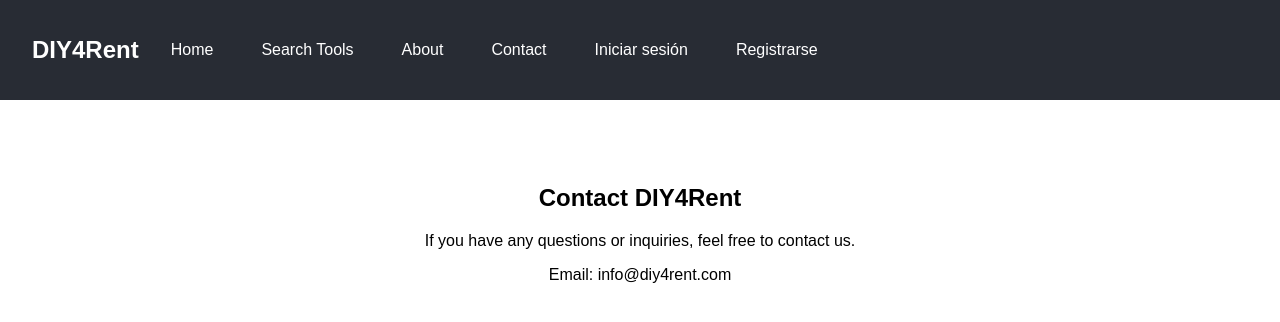
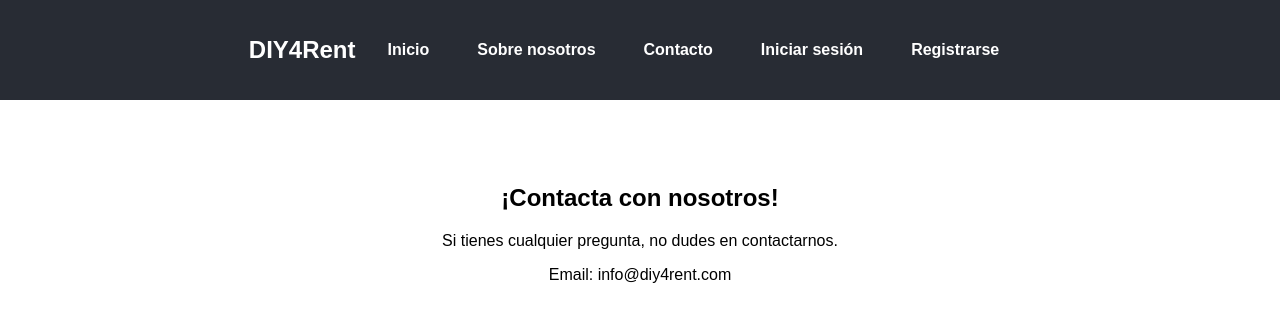
Before and after one commit to GerardoZapicoLopezNeira/ISST_GRUPO7_23_24, a React (Create React App) app in the folder frontend/: page /contact in a window 1280 px wide. Shown: the top 322 px of the page. Built offline with nearby package versions, Linux system fonts and the light colour scheme.

Commit message:
Depurado frontend

```diff
--- a/frontend/src/App.css
+++ b/frontend/src/App.css
@@ -15,7 +15,7 @@ body {
   background-color: #282c34;
   color: white;
   display: flex;
-  justify-content: space-between;
+  justify-content: center;
   align-items: center;
   padding: 1rem 2rem; /* Padding for navbar content */
 }
@@ -36,6 +36,7 @@ body {
   list-style: none;
   margin: 0;
   padding: 0;
+  font-weight: bold;
 }
 
 .menu-item {
--- a/frontend/src/App.js
+++ b/frontend/src/App.js
@@ -83,21 +83,23 @@ function App() {
             <h1 className="logo">DIY4Rent</h1>
             <ul className="menu">
               <li className="menu-item">
-                <Link to="/">Home</Link>
+                <Link to="/">Inicio</Link>
               </li>
+{/*
               <li className="menu-item">
-                <Link to="/search">Search Tools</Link>
+                <Link to="/search">Busca herramientas</Link>
               </li>
+*/}
               {getAuthToken() !== null &&
                 <li className="menu-item">
                   <Link to="/user">Mi cuenta</Link>
                 </li>
               }
               <li className="menu-item">
-                <Link to="/about">About</Link>
+                <Link to="/about">Sobre nosotros</Link>
               </li>
               <li className="menu-item">
-                <Link to="/contact">Contact</Link>
+                <Link to="/contact">Contacto</Link>
               </li>
               {getAuthToken() === null &&
                 <li className="menu-item">
@@ -131,7 +133,7 @@ function App() {
             <Route path="/" element={<Home />} />
             <Route path="/about" element={<About />} />
             <Route path="/contact" element={<Contact />} />
-            <Route path="/search" element={<SearchTools />} />
+            {/*<Route path="/search" element={<SearchTools />} />*/}
             {getAuthToken() === null &&
             <Route path="/login" element={<Login onLogin={onLogin} found={userNotFound}/>} />}
             {getAuthToken() === null &&
--- a/frontend/src/pages/Contact.js
+++ b/frontend/src/pages/Contact.js
@@ -4,8 +4,8 @@ import React from 'react';
 const Contact = () => {
   return (
     <div className='contact'>
-      <h2>Contact DIY4Rent</h2>
-      <p>If you have any questions or inquiries, feel free to contact us.</p>
+      <h2>¡Contacta con nosotros!</h2>
+      <p>Si tienes cualquier pregunta, no dudes en contactarnos.</p>
       <p>Email: info@diy4rent.com</p>
     </div>
   );
```
